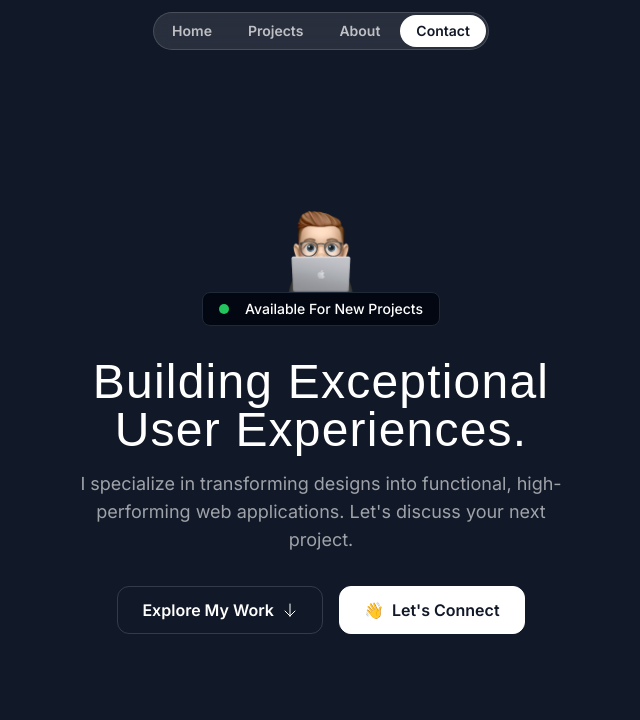
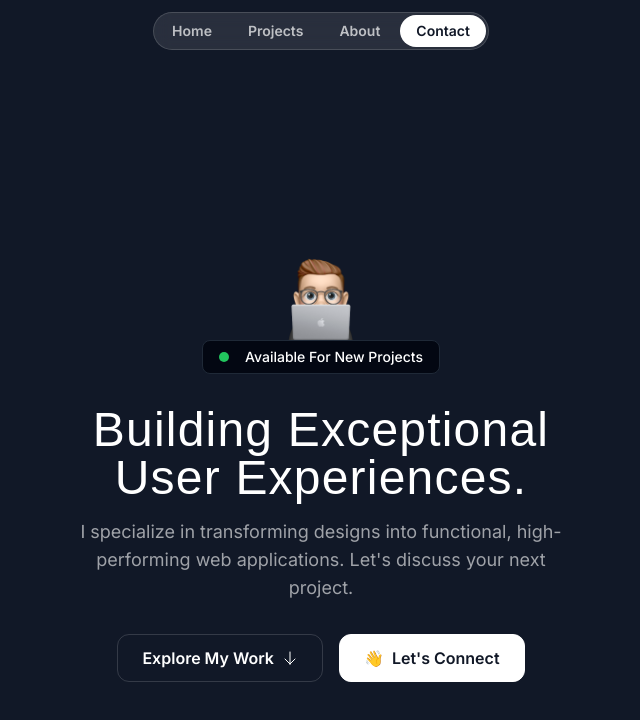
Before and after one commit to hassaanmgl8844/for-checking, a Next.js app: page / in a window 1280 px wide. Shown: the top 720 px of the page, without its empty margins (319-959 px from the left). Built offline with nearby package versions, Linux system fonts and the light colour scheme; a web font is replaced by a local one.

Commit message:
Hero Section Complete Now We Are Going to Add Effects on this Section

```diff
--- a/src/sections/Hero.tsx
+++ b/src/sections/Hero.tsx
@@ -4,7 +4,7 @@ import ArrowDown from "@/assets/icons/arrow-down.svg";
 
 export const HeroSection = () => {
   return (
-    <div className="py-32 md:py-48">
+    <div className="py-32 md:py-48 lg:py-60">
       <div className="container">
         <div className="flex  flex-col items-center">
           <Image
```
